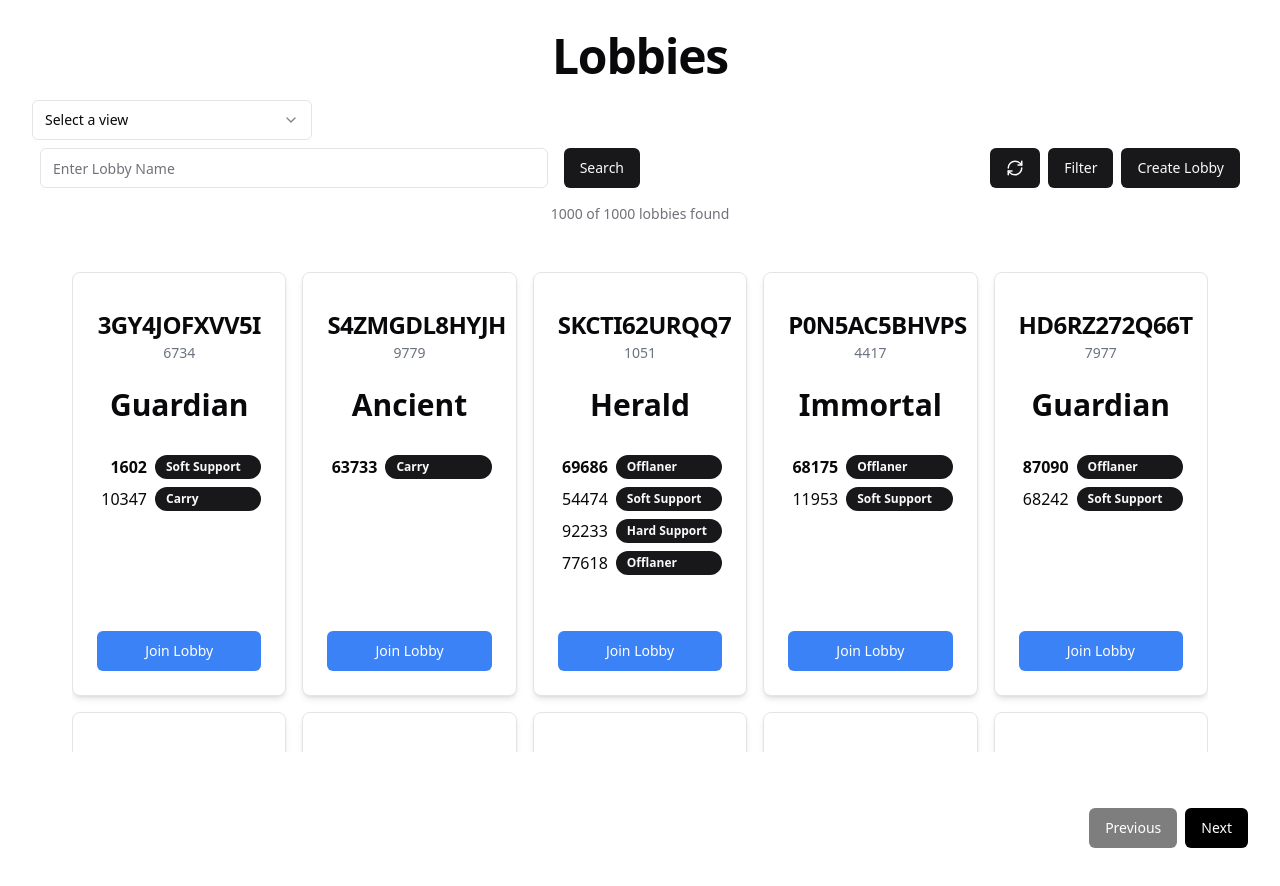
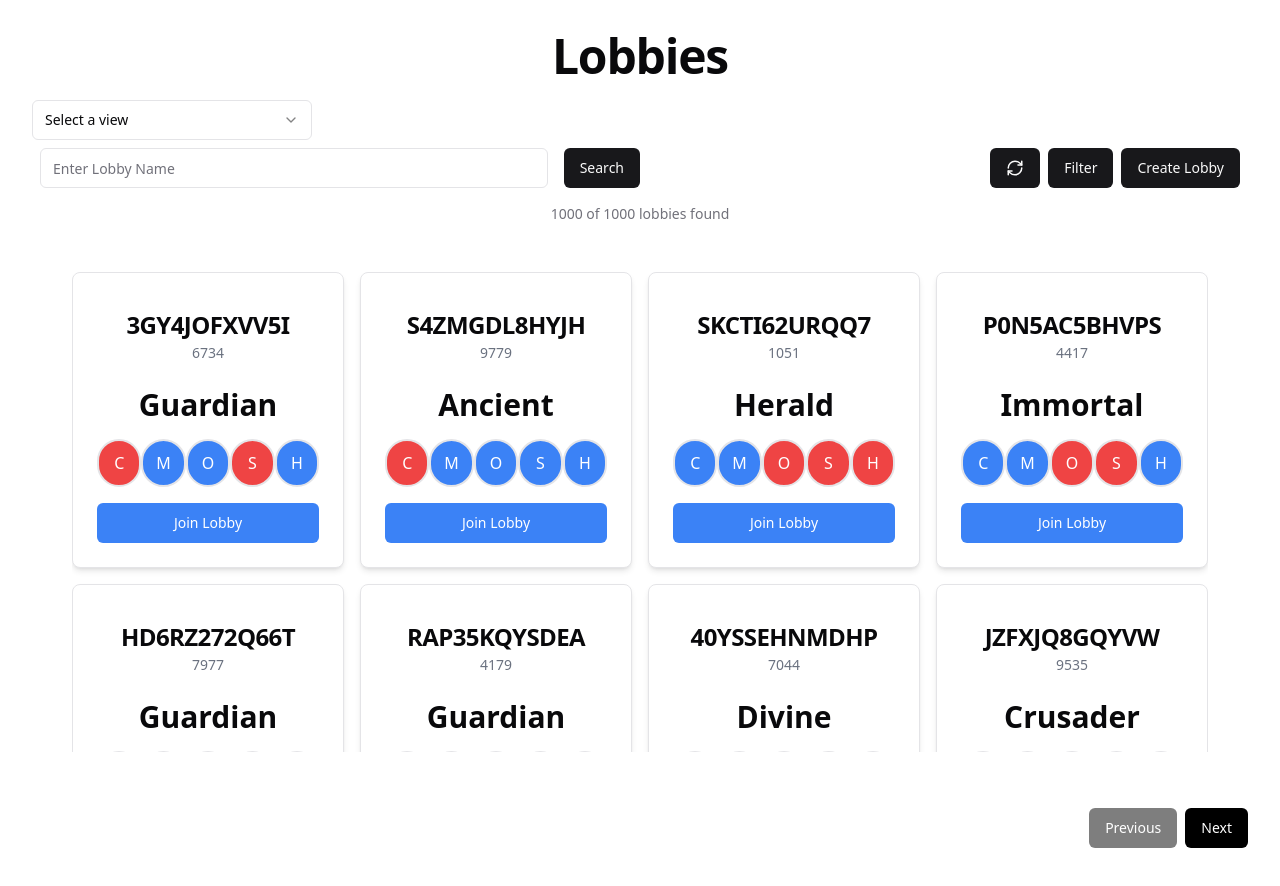
Before and after one commit to npaby/LobbyConcept, a React (Vite) app: page / in a window 1280 px wide. Shown: the top 886 px of the page. Built offline with nearby package versions, Linux system fonts and the light colour scheme.

Commit message:
Cardview 1.1

```diff
--- a/package.json
+++ b/package.json
@@ -10,6 +10,7 @@
     "preview": "vite preview"
   },
   "dependencies": {
+    "@radix-ui/react-avatar": "^1.1.0",
     "@radix-ui/react-checkbox": "^1.1.1",
     "@radix-ui/react-context-menu": "^2.2.1",
     "@radix-ui/react-dialog": "^1.1.1",
--- a/src/CardView.tsx
+++ b/src/CardView.tsx
@@ -1,39 +1,92 @@
-import React from 'react';
-import {Card, CardDescription, CardContent, CardHeader, CardTitle,} from "./components/ui/card";
-import {Badge} from "./components/ui/badge";
+import * as React from 'react';
+import {Card, CardContent, CardHeader, CardTitle,} from "./components/ui/card";
 import {Button} from "./components/ui/button";
 import {useNavigate} from "react-router-dom";
 import {ScrollArea} from "./components/ui/scroll-area";
+import {Dialog, DialogContent, DialogTitle, DialogDescription, DialogClose, DialogTrigger, DialogHeader} from "./components/ui/dialog";
 const CardView = ({table}) => {
     const filteredRows = table.getPaginationRowModel().rows;
     const navigate = useNavigate();
+    const cmosh = "CMOSH".split("");
+
     const renderMembers = (members) => {
-        return members.map((member) => (
-            <div key={member.user_id} className="mb-2">
-                <div className="grid grid-cols-[minmax(50px,auto)_1fr]">
-                    <div className={"text-right"}>
-                        {member.user_id && member.user_owner ? (
-                            <b>{member.user_id}</b>
-                        ) : (
-                            <span>{member.user_id}</span>
-                        )}
+        const [selectedMember, setSelectedMember] = React.useState(null);
+
+        const handleClickOpen = (member) => {
+            setSelectedMember(member);
+        };
+        const handleOnClose = () => {
+            setSelectedMember(null);
+        };
+        return (
+            <div className="flex flex-row justify-center">
+                {cmosh.map((char, index) => {
+                    const matchingMember = members.find(
+                        (member) => member.user_role.slice(0, 1).toUpperCase() === char.toUpperCase()
+                    );
+                    return (
+                        <Dialog key={`${char}-${index}`}>
+                            <DialogTrigger asChild>
+                                <div
+                                    className={`inline-block border-solid w-12 h-12 border-2 rounded-full align-middle flex items-center justify-center ${matchingMember ? 'bg-red-500' : 'bg-blue-500'} text-white cursor-pointer`}
+                                    onClick={() => matchingMember && handleClickOpen(matchingMember) && selectedMember !== null}
+                                >
+                                    {char}
+                                </div>
+                            </DialogTrigger>
+                            <DialogContent className={"bg-white w-64"}>
+                                <DialogHeader>
+                                    <DialogTitle>Member Information</DialogTitle>
+
+                                </DialogHeader>
+                                <div>
+                                    User ID: {selectedMember?.user_id}
+                                </div>
+                                <div>
+                                    User Role: {selectedMember?.user_role}
+                                </div>
+                                <Button className={"mt-4"}>Add Friend</Button>
+                                <DialogClose asChild>
+                                    <Button className={" w-full"} onClick={() => handleOnClose()}>Close</Button>
+                                </DialogClose>
+                            </DialogContent>
+                        </Dialog>
+                    );
+                })}
+            </div>
+        );
+    };
+    {
+        /*
+                    <div className="flex flex-row justify-center">
+                        {cmosh.map((char, index) => {
+                            const matchingMember = members.find(member =>
+                                member.user_role.slice(0, 1).toUpperCase() === char.toUpperCase()
+                            );
+                            return matchingMember ? (
+                                <div key={`${char}-${matchingMember.user_role}`}
+                                     className="inline-block border-solid bg-blue-500 w-12 h-12 border-2 rounded-full align-middle flex items-center justify-center bg-blue-900 text-white">
+                                    {char}
+                                </div>
+                            ) : (
+                                <div key={`${char}-nonexistent`}
+                                     className="inline-block border-solid bg-blue-500 w-12 h-12 border-2 rounded-full align-middle flex items-center justify-center bg-red-500 text-black">
+                                    {char}
+                                </div>
+                            );
+                        })}
                     </div>
-                    <Badge className="ml-2">{member.user_role}</Badge>
-                </div>
-            </div>
-
-        ));
-    };
-
+       */
+    }
     return (
         <ScrollArea className="h-[70lvh] p-10">
-            <div className="grid grid-cols-1 md:grid-cols-2 lg:grid-cols-5 gap-4">
+            <div className="grid grid-cols-1 md:grid-cols-2 lg:grid-cols-4 gap-4">
                 {filteredRows.map((row) => {
                     const lobby = row.original;
                     return (
                         <Card key={lobby.Lobby_Id} className="shadow-md">
                             <CardHeader>
-                            <CardTitle className={"mt-4"}>{lobby.Lobby_Name}</CardTitle>
+                                <CardTitle className={"mt-4"}>{lobby.Lobby_Name}</CardTitle>
                                 <div className="text-sm m-2 text-gray-500">{lobby.Lobby_Id}</div>
                             </CardHeader>
                             <CardContent>
@@ -50,8 +103,8 @@ const CardView = ({table}) => {
                                 <div className="text-3xl text font-black">
                                     {lobby.Rank}
                                 </div>
-                                <div className={"mt-8 h-44 "}>
-                                {renderMembers(lobby.Members)}
+                                <div className={"mt-4 mb-4"}>
+                                    {renderMembers(lobby.Members)}
                                 </div>
                                 <Button className="w-full text-white bg-blue-500 hover:bg-"
                                         onClick={() =>
--- a/src/output.css
+++ b/src/output.css
@@ -670,18 +670,6 @@ body {
   z-index: 50;
 }
 
-.col-span-3 {
-  grid-column: span 3 / span 3;
-}
-
-.col-span-2 {
-  grid-column: span 2 / span 2;
-}
-
-.col-span-12 {
-  grid-column: span 12 / span 12;
-}
-
 .m-0 {
   margin: 0px;
 }
@@ -709,10 +697,6 @@ body {
   margin-bottom: 0.25rem;
 }
 
-.mb-2 {
-  margin-bottom: 0.5rem;
-}
-
 .mb-5 {
   margin-bottom: 1.25rem;
 }
@@ -741,6 +725,18 @@ body {
   margin-top: 2rem;
 }
 
+.mb-8 {
+  margin-bottom: 2rem;
+}
+
+.mb-4 {
+  margin-bottom: 1rem;
+}
+
+.inline-block {
+  display: inline-block;
+}
+
 .flex {
   display: flex;
 }
@@ -761,6 +757,10 @@ body {
   display: grid;
 }
 
+.aspect-square {
+  aspect-ratio: 1 / 1;
+}
+
 .h-10 {
   height: 2.5rem;
 }
@@ -833,6 +833,10 @@ body {
   height: 1px;
 }
 
+.h-20 {
+  height: 5rem;
+}
+
 .max-h-96 {
   max-height: 24rem;
 }
@@ -849,6 +853,10 @@ body {
   width: 2.5rem;
 }
 
+.w-12 {
+  width: 3rem;
+}
+
 .w-16 {
   width: 4rem;
 }
@@ -895,10 +903,6 @@ body {
 
 .w-full {
   width: 100%;
-}
-
-.w-72 {
-  width: 18rem;
 }
 
 .min-w-\[120px\] {
@@ -945,6 +949,10 @@ body {
 
 .cursor-default {
   cursor: default;
+}
+
+.cursor-pointer {
+  cursor: pointer;
 }
 
 .touch-none {
@@ -973,10 +981,6 @@ body {
   grid-template-columns: repeat(4, minmax(0, 1fr));
 }
 
-.grid-cols-\[minmax\(50px\2c auto\)_1fr\] {
-  grid-template-columns: minmax(50px,auto) 1fr;
-}
-
 .grid-rows-1 {
   grid-template-rows: repeat(1, minmax(0, 1fr));
 }
@@ -1095,6 +1099,10 @@ body {
   border-top-width: 1px;
 }
 
+.border-solid {
+  border-style: solid;
+}
+
 .border-blue-950 {
   --tw-border-opacity: 1;
   border-color: rgb(23 37 84 / var(--tw-border-opacity));
@@ -1153,6 +1161,11 @@ body {
 .bg-blue-500 {
   --tw-bg-opacity: 1;
   background-color: rgb(59 130 246 / var(--tw-bg-opacity));
+}
+
+.bg-blue-900 {
+  --tw-bg-opacity: 1;
+  background-color: rgb(30 58 138 / var(--tw-bg-opacity));
 }
 
 .bg-gray-100 {
@@ -2026,8 +2039,8 @@ body {
 }
 
 @media (min-width: 1024px) {
-  .lg\:grid-cols-5 {
-    grid-template-columns: repeat(5, minmax(0, 1fr));
+  .lg\:grid-cols-4 {
+    grid-template-columns: repeat(4, minmax(0, 1fr));
   }
 
   .lg\:text-5xl {
```
Also changed, not shown: src/components/ui/avatar.tsx (added, +48 -0 lines), 1 other file (tests, documents, lock files or other folders).
